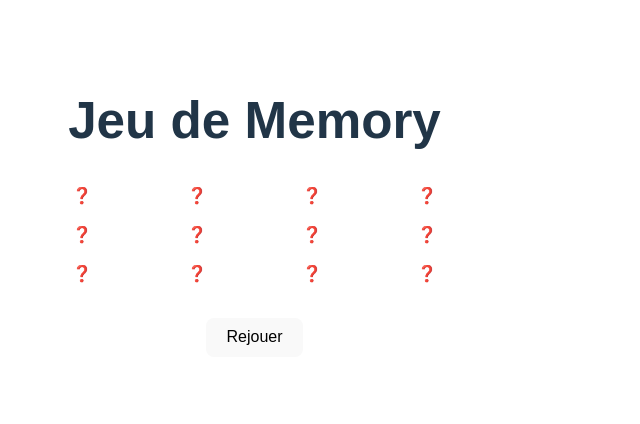
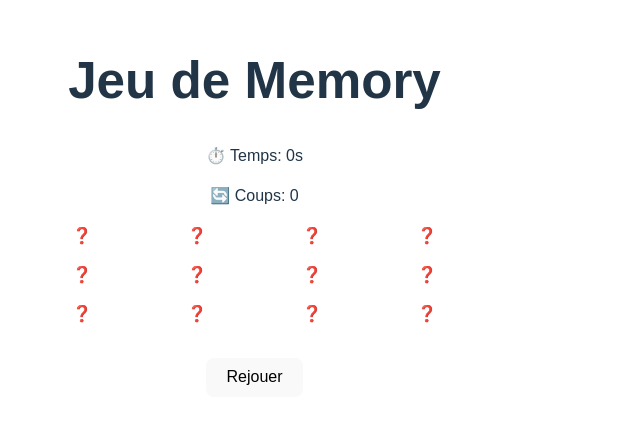
Before and after one commit to zenbout-mohamed/memory_reactjs, a React (Vite) app: page / in a window 1280 px wide. Shown: the part 192-616 px from the top of the page, without its empty margins (0-640 px from the left). Built offline with nearby package versions, Linux system fonts and the light colour scheme.

Commit message:
Timer et compteur de coups ajouté dans le fichier App.jsx

```diff
--- a/src/App.jsx
+++ b/src/App.jsx
@@ -4,13 +4,12 @@ import Card from "./components/Card/Card";
 import Button from "./components/Button/Button";
 import "./App.css";
 
-/* 🔹 Symboles des cartes */
+/* Symboles des cartes */
 const symbols = ["🍎", "🍌", "🍇", "🍓", "🍒", "🍍"];
 
-/* 🔹 Génération et mélange des cartes */
+/* Génération et mélange des cartes */
 function generateCards() {
   const duplicated = [...symbols, ...symbols];
-
   return duplicated
     .sort(() => Math.random() - 0.5)
     .map((symbol, index) => ({
@@ -22,19 +21,30 @@ function generateCards() {
 }
 
 function App() {
-  /* 🔹 États du jeu */
   const [cards, setCards] = useState([]);
   const [firstCard, setFirstCard] = useState(null);
   const [secondCard, setSecondCard] = useState(null);
   const [lockBoard, setLockBoard] = useState(false);
   const [hasWon, setHasWon] = useState(false);
+  const [moves, setMoves] = useState(0);
+  const [time, setTime] = useState(0);
+  const [timerActive, setTimerActive] = useState(false);
 
-  /* 🔹 Initialisation du jeu */
+  /* Initialisation des cartes */
   useEffect(() => {
-    setCards(generateCards());
+    resetGame();
   }, []);
 
-  /* 🔹 Gestion du clic sur une carte */
+  /* Timer */
+  useEffect(() => {
+    let interval;
+    if (timerActive) {
+      interval = setInterval(() => setTime((t) => t + 1), 1000);
+    }
+    return () => clearInterval(interval);
+  }, [timerActive]);
+
+  /* Gestion du clic sur une carte */
   function handleCardClick(card) {
     if (lockBoard || card.flipped || card.matched) return;
 
@@ -46,13 +56,15 @@ function App() {
 
     if (!firstCard) {
       setFirstCard(card);
+      if (!timerActive) setTimerActive(true);
     } else {
       setSecondCard(card);
       setLockBoard(true);
+      setMoves((m) => m + 1);
     }
   }
 
-  /* 🔹 Comparaison des cartes */
+  /* Comparaison des cartes */
   useEffect(() => {
     if (firstCard && secondCard) {
       if (firstCard.symbol === secondCard.symbol) {
@@ -79,30 +91,41 @@ function App() {
     }
   }, [firstCard, secondCard]);
 
-  /* 🔹 Réinitialisation du tour */
+  /* Réinitialisation du tour */
   function resetTurn() {
     setFirstCard(null);
     setSecondCard(null);
     setLockBoard(false);
   }
 
-  /* 🔹 Détection de la victoire */
+  /* Détection de la victoire */
   useEffect(() => {
     if (cards.length > 0 && cards.every((card) => card.matched)) {
       setHasWon(true);
+      setTimerActive(false);
     }
   }, [cards]);
 
-  /* 🔹 Relancer une partie */
+  /* Rejouer */
   function resetGame() {
     setCards(generateCards());
+    setFirstCard(null);
+    setSecondCard(null);
+    setLockBoard(false);
     setHasWon(false);
-    resetTurn();
+    setMoves(0);
+    setTime(0);
+    setTimerActive(false);
   }
 
   return (
     <div className="app">
       <Title text="Jeu de Memory" />
+
+      <div className="stats">
+        <p>⏱️ Temps: {time}s</p>
+        <p>🔄 Coups: {moves}</p>
+      </div>
 
       <div className="grid">
         {cards.map((card) => (
@@ -116,7 +139,11 @@ function App() {
 
       <Button text="Rejouer" onClick={resetGame} />
 
-      {hasWon && <p className="win-message">🎉 Bravo, vous avez gagné !</p>}
+      {hasWon && (
+        <p className="win-message">
+          🎉 Bravo, vous avez gagné en {moves} coups et {time}s !
+        </p>
+      )}
     </div>
   );
 }
```
